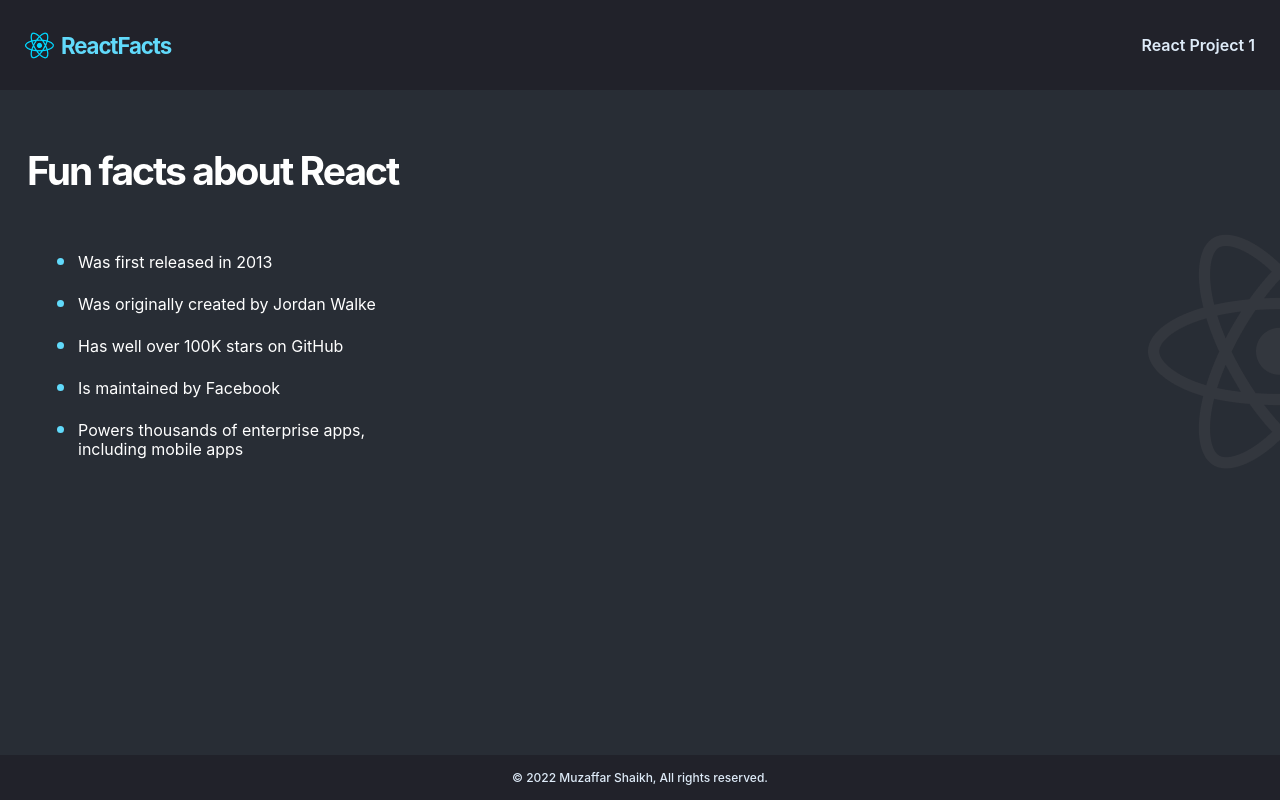
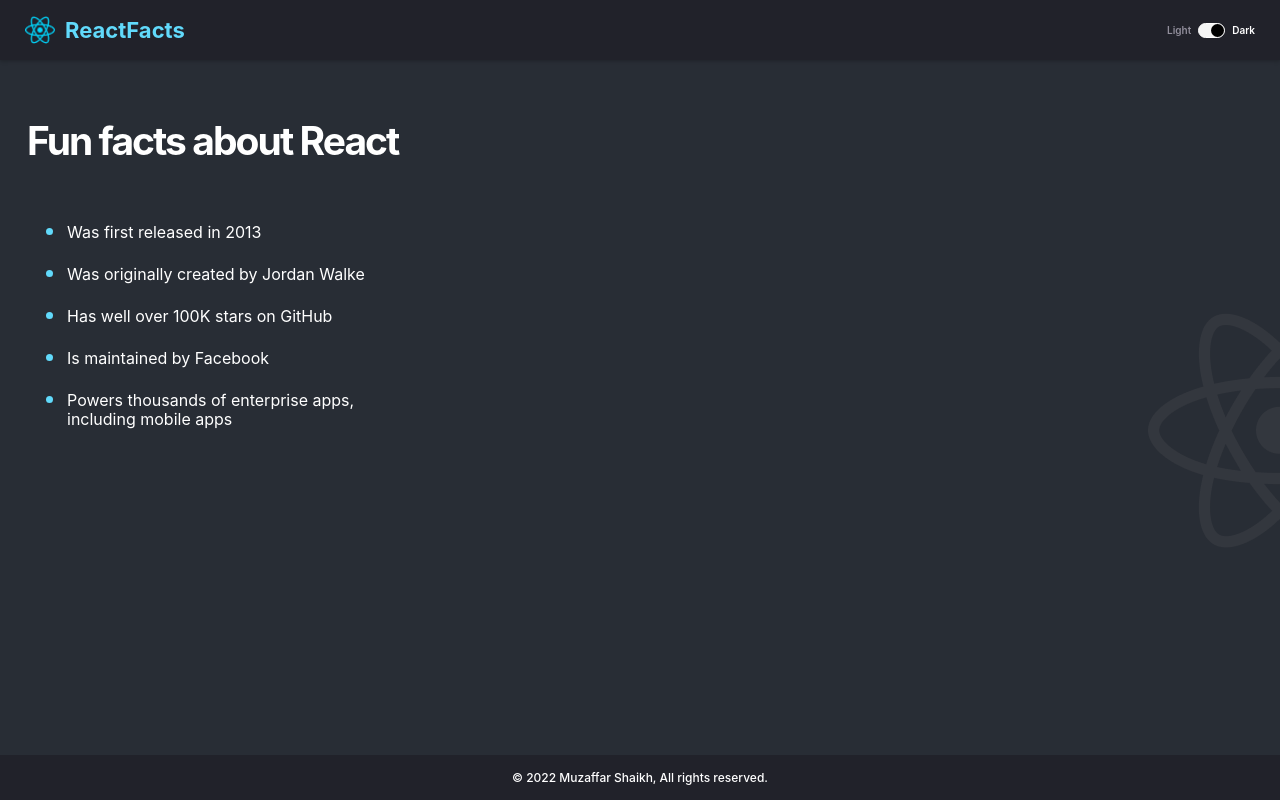
Before and after one commit to MuzaffarShaikh0201/React-Practice, a React (Vite) app in the folder Practice1/: page / in a window 1280 px wide. Built offline with nearby package versions, Linux system fonts and the light colour scheme.

Commit message:
Adding themes

```diff
--- a/Practice1/src/App.jsx
+++ b/Practice1/src/App.jsx
@@ -1,14 +1,24 @@
 import Navbar from "./components/Navbar"
 import Main from "./components/Main"
 import Footer from "./components/Footer"
+import {useState} from "react"
 
 function App() {
+  const [darkMode, setDarkMode] = useState(true)
+
+  function toggleDarkMode() {
+    setDarkMode(prevMode => !prevMode)
+  }
+
   return (
-    <>
-      <Navbar />
-      <Main />
-      <Footer />
-    </>
+    <div className="container">
+      <Navbar
+        darkMode={darkMode}
+        toggleDarkMode={toggleDarkMode}
+      />
+      <Main darkMode={darkMode} />
+      <Footer darkMode={darkMode}/>
+    </div>
   )
 }
 
--- a/Practice1/src/components/Footer.jsx
+++ b/Practice1/src/components/Footer.jsx
@@ -1,7 +1,7 @@
-export default function Footer() {
+export default function Footer(props) {
     return (
-        <div className="footer">
+        <footer className={props.darkMode ? "dark" : ""}>
             <span>© 2022 Muzaffar Shaikh, All rights reserved.</span>
-        </div>
+        </footer>
     )
 }
--- a/Practice1/src/components/Main.jsx
+++ b/Practice1/src/components/Main.jsx
@@ -1,6 +1,6 @@
-export default function Main() {
+export default function Main(props) {
     return (
-        <main>
+        <main className={props.darkMode ? "dark" : ""}>
             <h1 className="main--title">Fun facts about React</h1>
             <ul className="main--list">
                 <li>Was first released in 2013</li>
--- a/Practice1/src/components/Navbar.jsx
+++ b/Practice1/src/components/Navbar.jsx
@@ -1,11 +1,17 @@
 import logo1 from '../asset/reactjs-icon.png';
 
-export default function Navbar() {
+export default function Navbar(props) {
     return (
-        <div className="navbar">
-            <img src={logo1} alt="" className='nav-icon'/>
+        <nav className={props.darkMode ? "dark" : ""}>
+            <img src={logo1} alt="" className='nav--icon'/>
             <h3 className='nav--logo_text'>ReactFacts</h3>
-            <h4 className='nav--title'>React Project 1</h4>
-        </div>
+            <div className="toggler">
+                <p className="toggler--light">Light</p>
+                <div className="toggler--slider" onClick={props.toggleDarkMode}>
+                    <div className="toggler--slider--circle"></div>
+                </div>
+                <p className="toggler--dark">Dark</p>
+            </div>
+        </nav>
     )
 }
--- a/Practice1/src/style.css
+++ b/Practice1/src/style.css
@@ -1,55 +1,122 @@
 * {
-  margin: 0;
-  padding: 0;
   box-sizing: border-box;
   font-family: 'Inter', sans-serif;
 }
 
 body {
-  background-color: #282D35;
-  min-height: 100vh;
-}
-
-button {
-  cursor: pointer;
-}
-
-.navbar {
-  display: flex;
-  align-items: center;
-  background-color: #21222A;
-  height: 90px;
-  padding: 30px 25px;
-}
-
-.nav--logo_text, .nav--title {
   margin: 0;
 }
 
+.container {
+  display: flex;
+  flex-direction: column;
+  height: 100vh;
+}
+
+nav {
+  display: flex;
+  align-items: center;
+  background-color: #ffffff;
+  padding: 30px 25px;
+  height: 60px;
+  box-shadow: 0px 1px 4px rgba(0, 0, 0, 0.25);
+  z-index: 1;
+}
+
+nav.dark {
+  background-color: #21222A;
+}
+
+.nav--icon {
+  height: 30px;
+  margin-right: 10px;
+}
+
 .nav--logo_text {
-  padding: 0 7px;
   color: #61DAFB;
   margin-right: auto;
   font-weight: 700;
-  font-size: 22.2535px;
-  line-height: 27px;
-  letter-spacing: -0.05em;
+  font-size: 22px;
 }
 
 .nav--title {
+  color: #DEEBF8;
+}
+
+.toggler {
+  display: flex;
+  align-items: center;
+}
+
+.toggler p {
+  font-size: 0.625rem;
   font-weight: 600;
-  font-size: 16px;
-  line-height: 19px;
-  text-align: right;
-  color: #DEEBF8;
+}
+
+.toggler--slider {
+  width: 25px;
+  height: 13px;
+  background-color: #2b283a;
+  border-radius: 2rem;
+  margin-inline: 7px;
+  cursor: pointer;
+  display: flex;
+  justify-content: flex-start;
+  align-items: center;
+  border: 1px solid black;
+  box-sizing: content-box;
+}
+
+nav.dark .toggler--slider {
+  border-color: white;
+  background-color: #f5f5f5;
+}
+
+.toggler--slider--circle {
+  height: 13px;
+  width: 13px;
+  background-color: white;
+  border-radius: 50%;
+}
+
+nav.dark .toggler--slider--circle {
+  background-color: black;
+}
+
+.toggler--light {
+  color: #2b283a;
+}
+
+nav.dark .toggler--light {
+  color: #918e9b;
+}
+
+.toggler--dark {
+  color: #d5d4d8;
+}
+
+nav.dark .toggler--dark {
+  color: #ffffff;
+}
+
+nav.dark .toggler--slider {
+  justify-content: flex-end;
 }
 
 main {
   padding: 57px 27px;
+  background-image: url(./asset/reactjs-icon_light.svg);
+  background-repeat: no-repeat;
+  background-position: right center;
+  flex: 1 1 auto;
+  background-color: white;
+  color: #2b283a;
+}
+
+main.dark {
+  background-image: url(./asset/reactjs-icon_2.png);
+  background-color: #282d35;
   color: white;
-  background-image: url(./asset/reactjs-icon_2.png);
-  background-repeat: no-repeat;
-  background-position: right 75%;
 }
 
 .main--title {
@@ -61,7 +128,6 @@ main {
 .main--list {
   margin-top: 46px;
   max-width: 400px;
-  padding: 0 51px;
 }
 
 .main--list > li {
@@ -74,16 +140,21 @@ main {
   color: #61DAFB;
 }
 
-.footer {
+footer {
   position: fixed;
   bottom: 0;
   display: flex;
   align-items: center;
   justify-content: center;
-  background-color: #21222A;
   height: 45px;
   width: 100vw;
   font-size: 12px;
   font-weight: 500;
-  color: #DEEBF8;
+  background-color: white;
+  color: #2b283a;
 }
+
+footer.dark {
+  background-color: #21222A;
+  color: white;
+}
```
Also changed, not shown: Practice1/src/asset/reactjs-icon_light.svg (added).
